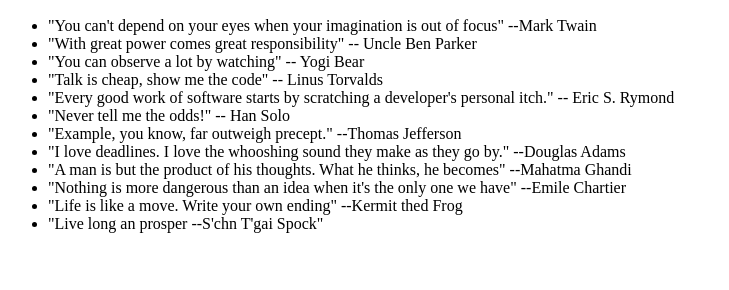
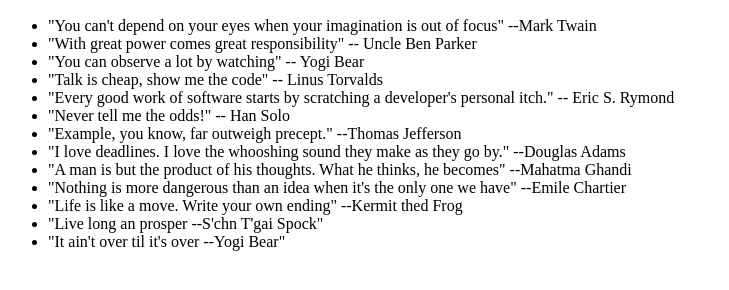
Before and after one commit to metzgerdirk/0main_openSAP_repo, a plain HTML site: page index.html in a window 1280 px wide. Shown: the part 110-400 px from the top of the page, without its empty margins (0-729 px from the left). Drawn offline with Linux system fonts and the light colour scheme.

Commit message:
Update index.html
added 2nd Yogi Bear quote

```diff
--- a/index.html
+++ b/index.html
@@ -21,6 +21,7 @@
 			<li>"Nothing is more dangerous than an idea when it's the only one we have" --Emile Chartier</li>
 			<li>"Life is like a move. Write your own ending"  --Kermit thed Frog</li>
 			<li>"Live long an prosper --S'chn T'gai Spock"</li>
+			<li>"It ain't over til it's over --Yogi Bear"</li>
 		</ul>
 	</body>
 </html>
```
